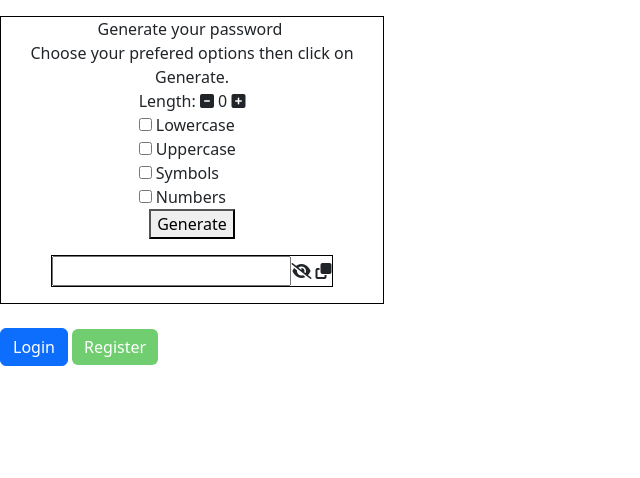
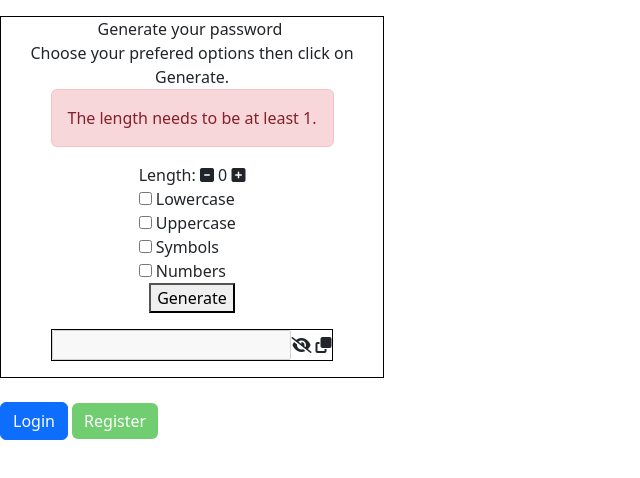
Before and after one commit to Purpleknife/OnePass, a React (Create React App) app in the folder front-end/: page / in a window 1280 px wide. Both pictures are taken after a click on the button "Generate". Shown: the top 478 px of the page, without its empty margins (0-640 px from the left). Built offline with nearby package versions, Linux system fonts and the light colour scheme.

Commit message:
Add error msg when length is null + disable input field where password shows.

```diff
--- a/front-end/src/components/GeneratePass.js
+++ b/front-end/src/components/GeneratePass.js
@@ -4,6 +4,7 @@ import './GeneratePass.scss';
 
 import OverlayTrigger from 'react-bootstrap/OverlayTrigger';
 import Tooltip from 'react-bootstrap/Tooltip';
+import Alert from 'react-bootstrap/Alert';
 
 import { generatePassword, shuffle } from '../helpers/helpers';
 
@@ -16,7 +17,8 @@ const GeneratePass = () => {
   const [password, setPassword] = useState('');
   const [passwordShown, setPasswordShown] = useState(false);
   const [copied, setCopied] = useState(false);
-
+  //const [showPass, setShowPass] = useState(false);
+  const [showError, setShowError] = useState('');
 
   //To show and hide password:
   const togglePassword = () => {
@@ -70,6 +72,9 @@ const GeneratePass = () => {
 
     let characters = '';
 
+    if (!length) {
+      setShowError('The length needs to be at least 1.');
+    }
     if (length) {
       if (lowercaseIsChecked) {
         characters += lowercase;
@@ -86,16 +91,15 @@ const GeneratePass = () => {
       if (!lowercaseIsChecked && !uppercaseIsChecked && !numbersIsChecked && !symbolsIsChecked) { //If nothing is checked, generate a password that has everything.
         characters = lowercase + uppercase + symbols + numbers;
       }
-    }
-    if (!length) {
-      alert('The length needs to be at least 1.')
+
+      const shuffledChars = shuffle(characters); //So the order of the characters added is not always the same.
+
+      setPassword(generatePassword(shuffledChars, length));
+      //setShowPass(!showPass);
+      setShowError('');
     }
 
-    console.log('characters', characters);
 
-    const shuffledChars = shuffle(characters); //So the order of the characters added is not always the same.
-    console.log('shuffledChars', shuffledChars);
-    setPassword(generatePassword(shuffledChars, length));
   }
 
 
@@ -105,6 +109,10 @@ const GeneratePass = () => {
         Generate your password <i className="fa-solid fa-key-skeleton"></i><br />
         Choose your prefered options then click on Generate.
       </div>
+
+      {showError && <Alert key='danger' variant='danger'>
+        {showError}
+      </Alert>}
 
       <div className='options'>
         <span>Length: <i onClick={decreaseLength} className="fa-solid fa-square-minus"></i> {length} <i onClick={increaseLength} className="fa-solid fa-square-plus"></i></span>
@@ -143,10 +151,12 @@ const GeneratePass = () => {
       </div>
 
       <button onClick={handleSubmit} className='generate_btn'>Generate</button>
+
       <div className='generated_pass'>
         <input
           defaultValue={password}
           type={!passwordShown ? 'text' : 'password'}
+          disabled
         />
         {!passwordShown ? <i onClick={togglePassword} className="fa-solid fa-eye-slash"></i> : <i onClick={togglePassword} className="fa-solid fa-eye"></i>}
 
@@ -163,6 +173,7 @@ const GeneratePass = () => {
           <i onClick={copy} className="fa-solid fa-copy"></i>
         </OverlayTrigger>
       </div>
+
     </div>
   );
 }
```
